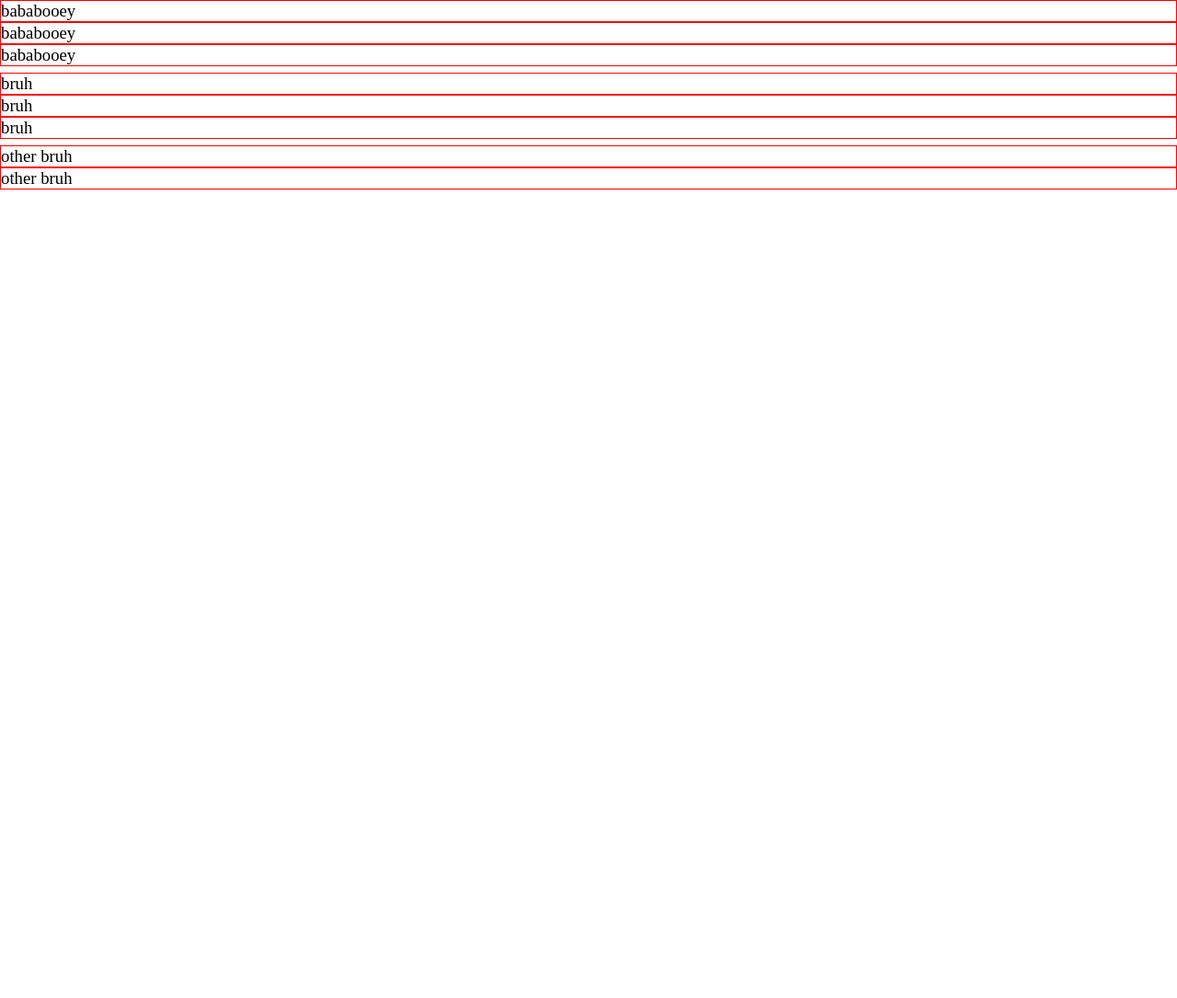
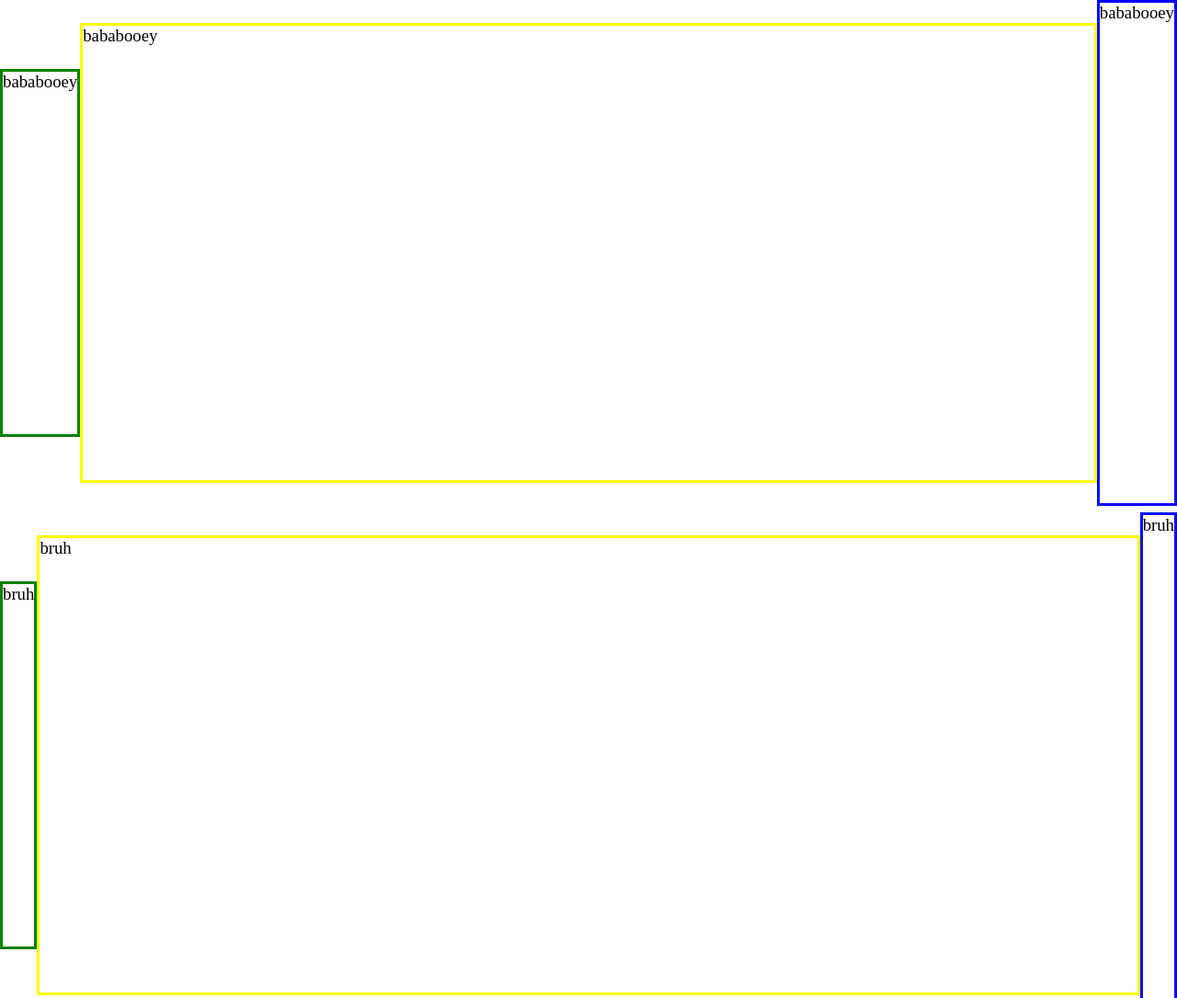
Before and after one commit to staten-island-tech/flex-box-gallery-TommyYu1557, a plain HTML site: page index.html in a window 1280 px wide. Shown: the top 1085 px of the page at 92% size. Before the commit the page ends 800 px from the top, so only its background shows below. Drawn offline with Linux system fonts and the light colour scheme.

Commit message:
flexbox partial

```diff
--- a/index.html
+++ b/index.html
@@ -4,7 +4,7 @@
     <meta http-equiv="X-UA-Compatible" content="IE=edge">
     <meta name="viewport" content="width=device-width, initial-scale=1.0">
     <link rel="stylesheet" href="style.css">
-    <title>Flexbot Project</title>
+    <title>Flexbox Project</title>
 </head>
 <body>
     <div class="parent parentintro">
--- a/style.css
+++ b/style.css
@@ -7,8 +7,29 @@ html, body, *{
 
 .parent{
     font-size: 30px;
+    display: flex;
+    justify-content: space-around;
+    align-items: center;
 }
 
 .child{
     border: 1px solid   red;
 }
+
+.child1{
+ border: 3px    solid   green;
+ height: 400px;
+}
+
+.child2{
+ border: 3px    solid   yellow;
+ height: 500px;
+ flex-grow: 1;
+}
+
+.child3{
+     border: 3px    solid   blue ;
+     height: 550px;
+     flex-grow: 2
+      q;
+}
```
